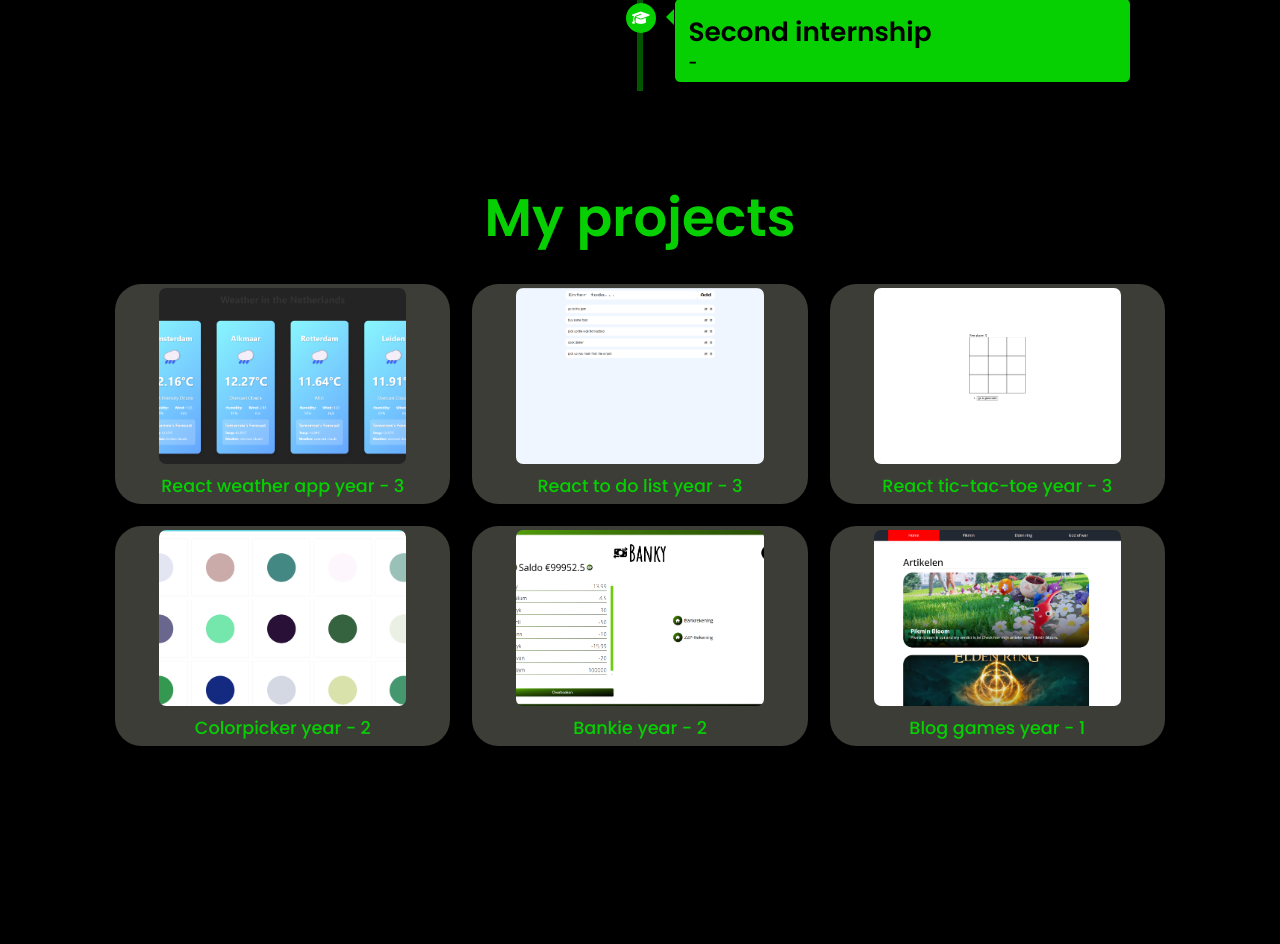
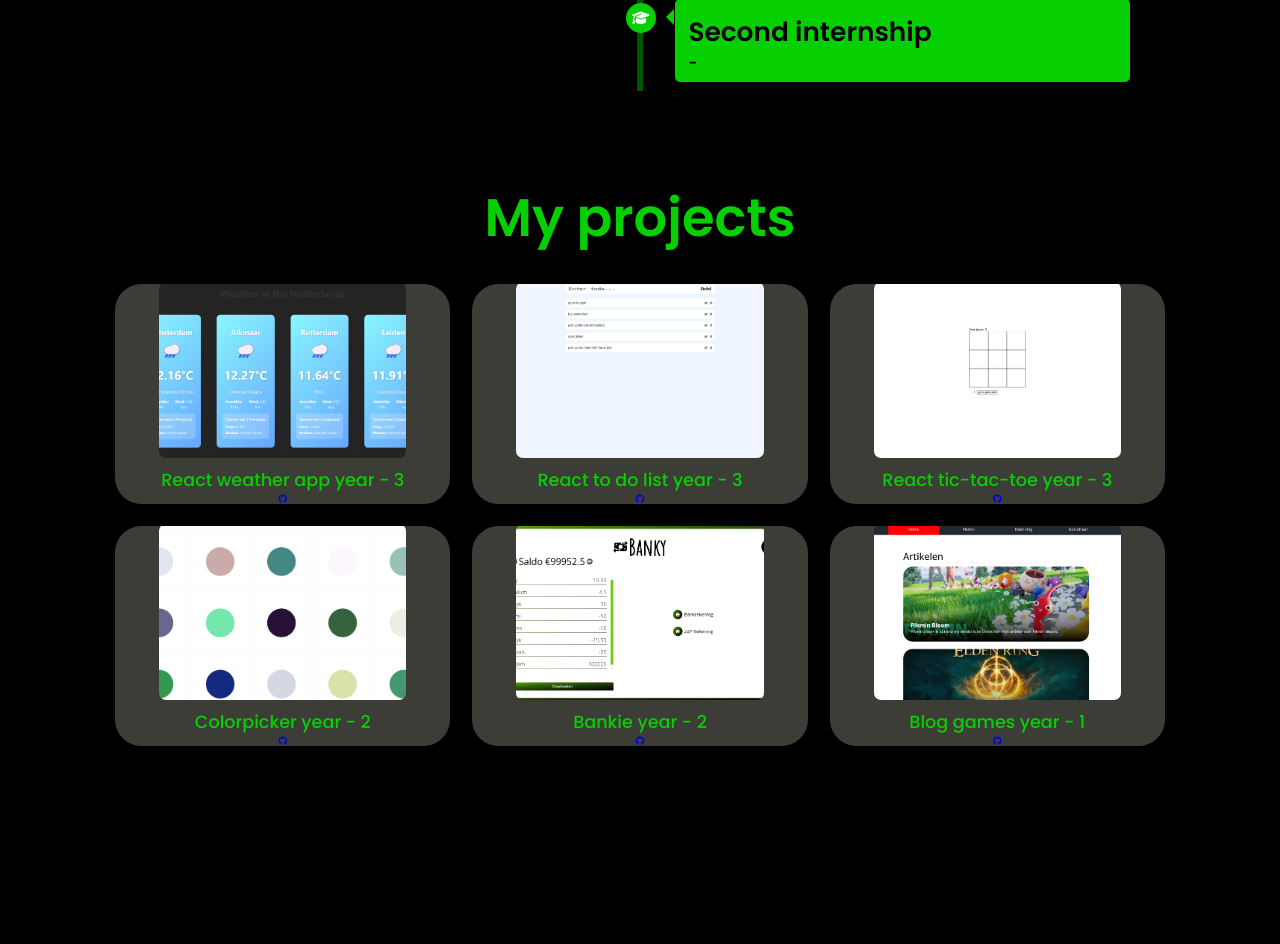
Before and after one commit to pieter9182/porfolio-yaar3p1, a PHP site: page / in a window 1280 px wide. Shown: the part 2267-3211 px from the top of the page. Run offline with PHP 8.4, Linux system fonts and the light colour scheme; some libraries are stand-ins or nearby versions.

Commit message:
update projects with github icons

```diff
--- a/css/style.css
+++ b/css/style.css
@@ -520,7 +520,6 @@
     background-color:var(--projects-second-bg);
     height: 25rem;
     border-radius: 3rem;
-    cursor: pointer;
     transition: 0.3s ease;
     overflow: hidden;
     position: relative;
@@ -537,6 +536,7 @@
     border-radius: 0.8rem;
     display: block;
     margin: 0 auto;
+    cursor: pointer;
 }
 
 .projects-box h4{
--- a/index.php
+++ b/index.php
@@ -159,6 +159,7 @@
                         <img src="img/weatherapp.png" alt="weather app in react">
                     </a>
                     <h4>React weather app year - 3</h4>
+                    <a href="https://github.com/pieter9182/small-react-projects/tree/main/weather%20app/weather%20app" target="_blank"><i class="fa-brands fa-github"></i></a>
                 </div>
             </div>
             <div class="projects-box">
@@ -167,6 +168,7 @@
                         <img src="img/to-do-list.png" alt="to do list in react">
                     </a>
                     <h4>React to do list year - 3</h4>
+                    <a href="https://github.com/pieter9182/small-react-projects/tree/main/to-do-list/reactjs-todolist" target="_blank"><i class="fa-brands fa-github"></i></a>
                 </div>
             </div>
             <div class="projects-box">
@@ -175,6 +177,7 @@
                         <img src="img/tic-tac-toe.png" alt="tic-tac-toe in react">
                     </a>
                     <h4>React tic-tac-toe year - 3</h4>
+                    <a href="https://github.com/pieter9182/small-react-projects/tree/main/tic-tac-toe/tic-tac-toe" target="_blank"><i class="fa-brands fa-github"></i></a>
                 </div>
             </div>
             <div class="projects-box">
@@ -183,6 +186,7 @@
                         <img src="img/color picker.png" alt="colorpicker project">
                     </a>
                     <h4>Colorpicker year - 2</h4>
+                    <a href="https://github.com/pieter9182/projects-portfolio-nonReact/tree/main/color%20picker" target="_blank"><i class="fa-brands fa-github"></i></a>
                 </div>
             </div>
             <div class="projects-box">
@@ -191,6 +195,7 @@
                         <img src="img/bankie.png" alt="banky project">
                     </a>
                     <h4>Bankie year - 2</h4>
+                    <a href="https://github.com/pieter9182/projects-portfolio-nonReact/tree/main/BANKIE" target="_blank"><i class="fa-brands fa-github"></i></a>
                 </div>
             </div>
             <div class="projects-box">
@@ -199,6 +204,7 @@
                         <img src="img/game blog.png" alt="game blog project">
                     </a>
                     <h4>Blog games year - 1</h4>
+                    <a href="https://github.com/pieter9182/projects-portfolio-nonReact/tree/main/games%20blog" target="_blank"><i class="fa-brands fa-github"></i></a>
                 </div>
             </div>
 
```
